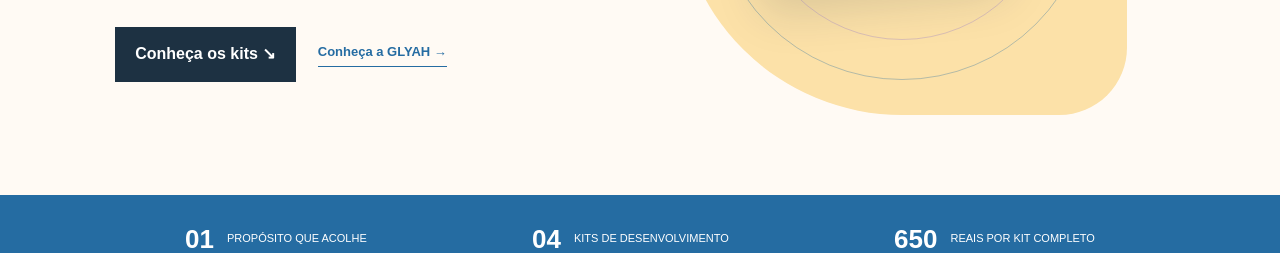
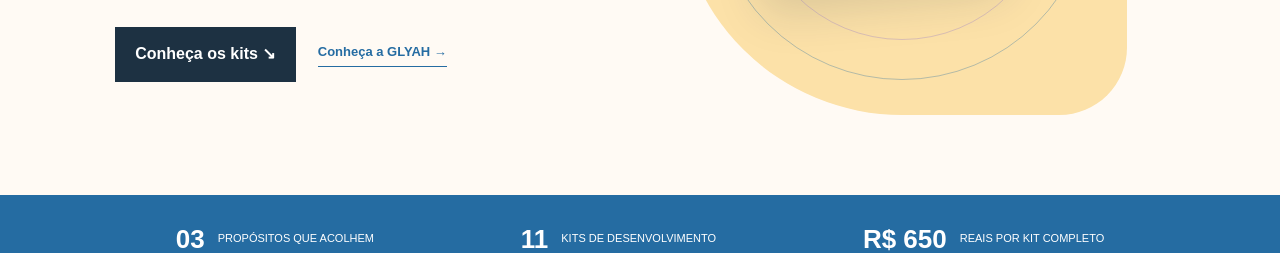
Before and after one commit to arturlopessenac-collab/GLYAH, a plain HTML site: page GLYAH.html in a window 1280 px wide. Shown: the part 547-800 px from the top of the page. Drawn offline with Linux system fonts and the light colour scheme.

Commit message:
Update GLYAH statistics

```diff
--- a/GLYAH.html
+++ b/GLYAH.html
@@ -20,7 +20,7 @@
 <header class="header"><a class="brand" href="#inicio"><img src="glyah-logo.png" alt="Logo GLYAH">GLYAH</a><nav class="nav"><a href="#sobre">Sobre</a><a href="#projeto">Projeto</a><a href="#kits">Kits</a><a href="#pagamento">Pagamento</a></nav><a class="buy" href="#kits">Comprar agora ↗</a><button class="menu" aria-label="Abrir menu"><i></i><i></i></button></header>
 <main>
 <section class="hero" id="inicio"><div class="hero-copy"><p class="eyebrow">Um jeito mais humano de aprender</p><h1>Potencializar<br><em>é conectar.</em></h1><p class="lead">Experiências pensadas para acolher diferentes formas de ser, aprender e se expressar.</p><div class="actions"><a class="button" href="#kits">Conheça os kits ↘</a><a class="link" href="#sobre">Conheça a GLYAH →</a></div></div><div class="art"><div class="card">✦<b>Você pertence<br>aqui.</b><small>escuta • vínculo • potência</small></div><div class="float"><strong>∞</strong><br>Aprender<br>de muitos jeitos.</div></div></section>
-<section class="stats"><div><b>01</b><span>propósito que acolhe</span></div><div><b>04</b><span>kits de desenvolvimento</span></div><div><b>650</b><span>reais por kit completo</span></div></section>
+<section class="stats"><div><b>03</b><span>propósitos que acolhem</span></div><div><b>11</b><span>kits de desenvolvimento</span></div><div><b>R$ 650</b><span>reais por kit completo</span></div></section>
 <section class="section" id="sobre"><div class="label"><i>01</i> Conheça a GLYAH</div><div class="two"><h2>Quando existe espaço para ser, <em>tudo pode florescer.</em></h2><p>A GLYAH cria recursos práticos para apoiar pessoas neurodiversas com leveza, respeito e intenção.</p></div><div class="values"><article><b>01</b><h3>Acolher</h3><p>Escutar antes de orientar. Cada pessoa tem seu tempo.</p></article><article><b>02</b><h3>Incluir</h3><p>Diferentes formas de pensar também são potência.</p></article><article><b>03</b><h3>Conectar</h3><p>Famílias, profissionais e escolas juntos.</p></article></div></section>
 <section class="project" id="projeto"><div class="project-art"><div class="sticker">GLYAH<br><small>juntos, faz sentido</small></div></div><div class="project-copy"><div class="label">02 &nbsp; Nosso projeto</div><h2>Ferramentas para transformar <em>presença em progresso.</em></h2><p>Conhecimento, prática e afeto em materiais que cabem na rotina.</p></div></section>
 <section class="section" id="treinamento"><div class="label"><i>03</i> Modo de treinamento</div><div class="two"><h2>Aprender no seu ritmo.<br><em>Avançar com apoio.</em></h2><p>Escolha o momento, adapte as atividades e acompanhe cada descoberta.</p></div><div class="steps"><article><b>01</b><h3>Escolha</h3><p>Identifique o kit para seu objetivo.</p></article><article><b>02</b><h3>Explore</h3><p>Use as atividades em encontros leves.</p></article><article><b>03</b><h3>Conecte</h3><p>Celebre cada pequena evolução.</p></article></div></section>
```
Also changed, not shown: index.html (+1 -1 lines).
